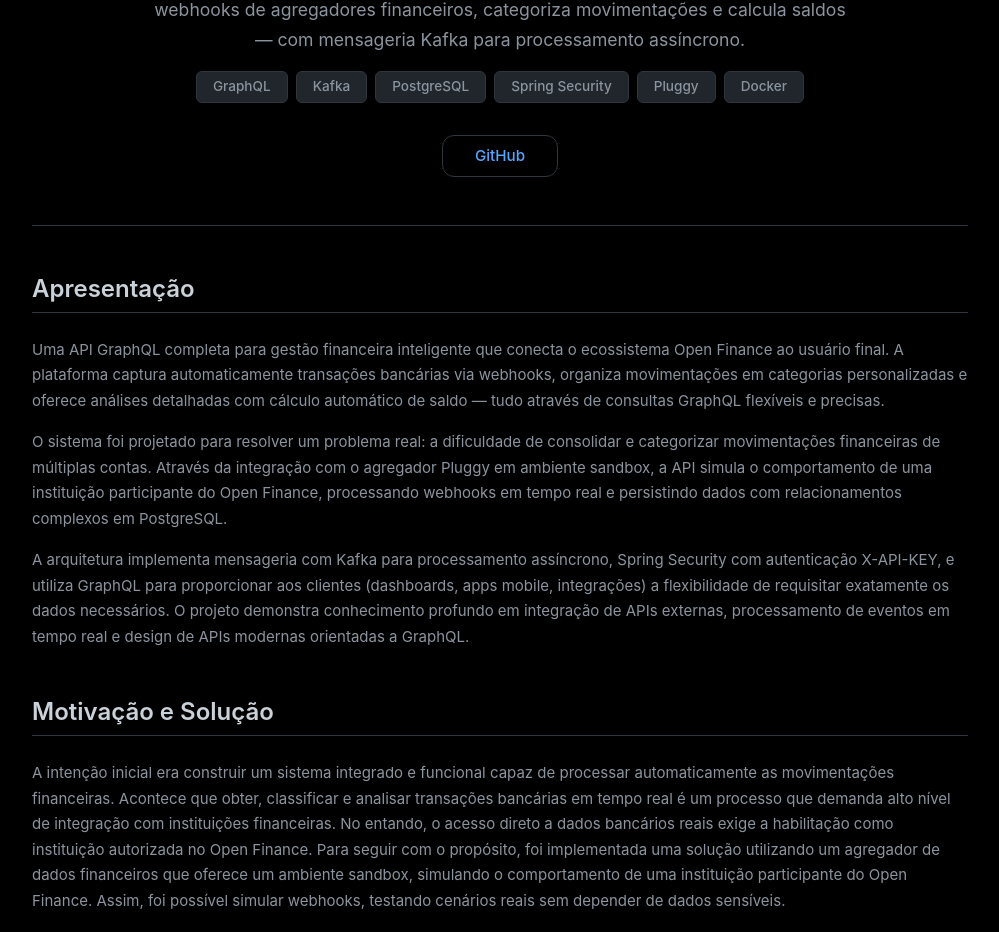
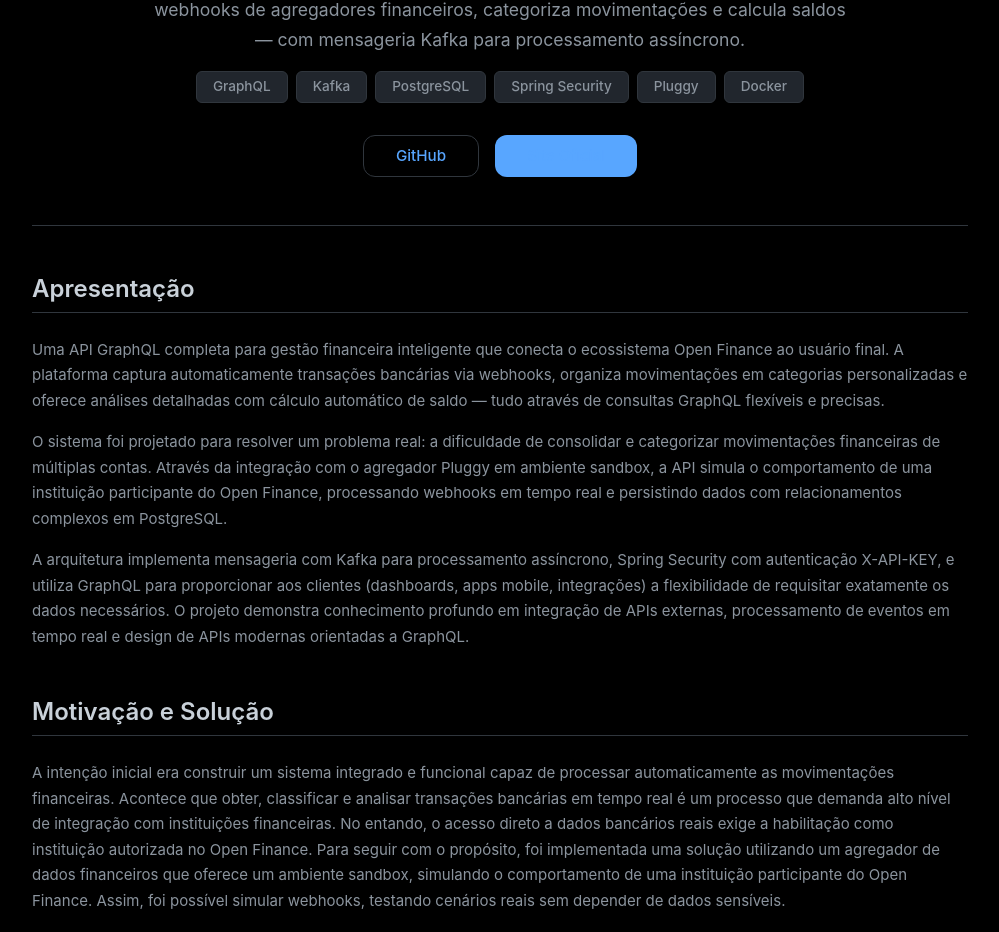
Before and after one commit to GustavoDaMassa/PortifolioSite, a React (Vite) app: page /finance in a window 1280 px wide. Shown: the part 1018-1950 px from the top of the page, without its empty margins (140-1139 px from the left). Built offline with nearby package versions, Linux system fonts and the light colour scheme.

Commit message:
feat: add official site links to FinanceAPI and MediasAPI hero sections

```diff
--- a/src/pages/FinanceAPI/FinanceAPI.jsx
+++ b/src/pages/FinanceAPI/FinanceAPI.jsx
@@ -23,7 +23,8 @@ export const FinanceAPI = () => {
   const endpoints = t('financeAPI.endpoints', { returnObjects: true });
 
   const heroLinks = [
-    { label: 'GitHub', href: 'https://github.com/GustavoDaMassa/FinanceAPI', primary: false }
+    { label: 'GitHub', href: 'https://github.com/GustavoDaMassa/FinanceAPI', primary: false },
+    { label: 'Site Oficial', href: 'https://FinanceAPI.com.br', primary: true }
   ];
 
   const heroTags = ['GraphQL', 'Kafka', 'PostgreSQL', 'Spring Security', 'Pluggy', 'Docker'];
--- a/src/pages/MediasAPI/MediasAPI.jsx
+++ b/src/pages/MediasAPI/MediasAPI.jsx
@@ -23,7 +23,8 @@ export const MediasAPI = () => {
   const endpoints = t('mediasAPI.endpoints', { returnObjects: true });
 
   const heroLinks = [
-    { label: 'GitHub', href: 'https://github.com/GustavoDaMassa/MediasAPI', primary: false }
+    { label: 'GitHub', href: 'https://github.com/GustavoDaMassa/MediasAPI', primary: false },
+    { label: 'Site Oficial', href: 'https://MediasAPI.GustavoHDev.com.br', primary: true }
   ];
 
   const heroTags = ['Spring Boot', 'JWT', 'OpenAPI 3', 'Docker', 'MySQL', 'JUnit'];
```
